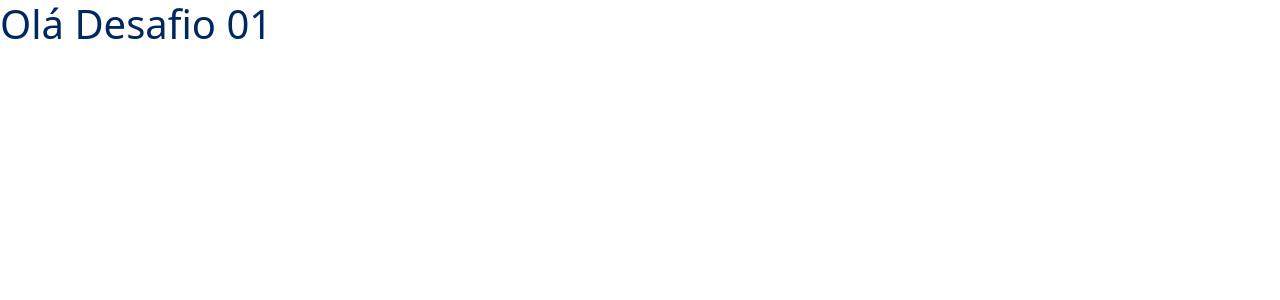
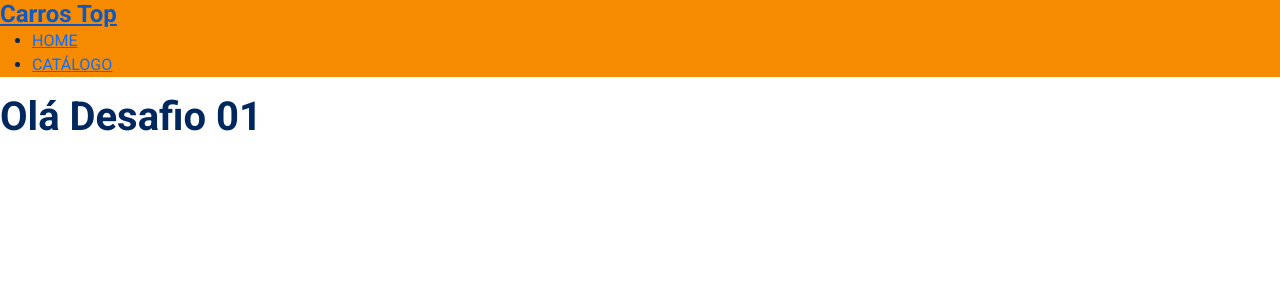
Before and after one commit to ruiprj/projeto-devsuperior-desafio-cap-01, a React (Create React App) app: page / in a window 1280 px wide. Shown: the top 300 px of the page. Built offline with nearby package versions, Linux system fonts and the light colour scheme; the HTML template or start-up script is replaced by a standard one.

Commit message:
Custom fonts and initial Navbar

```diff
--- a/src/App.css
+++ b/src/App.css
@@ -0,0 +1,10 @@
+@import url('https://fonts.googleapis.com/css2?family=Roboto:wght@400;700&display=swap');
+
+* {
+    font-family: 'Roboto', sans-serif;
+}
+
+h1, h2, h3, h4, h5, h6 {
+    font-weight: 700;
+    margin-bottom: 0;
+}
--- a/src/App.tsx
+++ b/src/App.tsx
@@ -1,9 +1,14 @@
+import Navbar from 'components/Navbar';
 import './assets/styles/custom.scss';
 import './App.css';
 
 function App() {
   return (
-    <h1>Olá Desafio 01</h1>
+    <>
+      <Navbar />
+
+      <h1>Olá Desafio 01</h1>
+    </>
   );
 }
 
--- /dev/null
+++ b/src/components/Navbar/index.tsx
@@ -0,0 +1,24 @@
+const Navbar = () => {
+    return (
+        <nav className="bg-primary">
+            <div>
+                <a href="link">
+                    <h4>Carros Top</h4>
+                </a>
+
+                <div>
+                    <ul>
+                        <li>
+                            <a href="link">HOME</a>
+                        </li>
+                        <li>
+                            <a href="link">CATÁLOGO</a>
+                        </li>
+                    </ul>
+                </div>
+            </div>
+        </nav>
+    );
+};
+
+export default Navbar;
```
